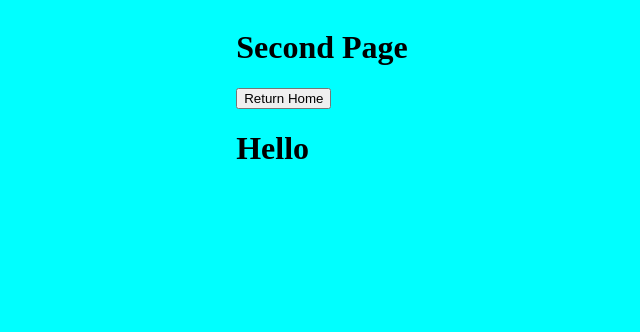
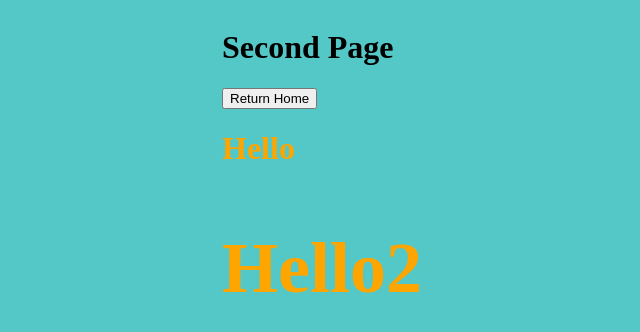
Before and after one commit to MichaelGalloway404/testReact, a React (Create React App) app: page /second in a window 1280 px wide. Shown: the top 332 px of the page, without its empty margins (318-958 px from the left). Built offline with nearby package versions, Linux system fonts and the light colour scheme.

Commit message:
testing props

```diff
--- a/src/components/Test.jsx
+++ b/src/components/Test.jsx
@@ -1,9 +1,12 @@
 import React from "react";
+import '../styles/index.css'
 
-function Test() {
+function Test(props) {
+  let className = props.primary ? 'primary' : '';
   return (
     <div>
-      <h1>Hello</h1>
+      <h1 className={className}>Hello</h1>
+      <h2 className={`${className} font-xl`}>Hello2</h2>
     </div>
   );
 }
--- a/src/index.js
+++ b/src/index.js
@@ -11,7 +11,7 @@ root.render(
   <React.StrictMode>
     <BrowserRouter>
       <App />
-      <Test />
+      <Test primary={true}/>
     </BrowserRouter>
   </React.StrictMode>
 );
--- a/src/pages/SecondPage.jsx
+++ b/src/pages/SecondPage.jsx
@@ -1,5 +1,4 @@
 import { useNavigate } from "react-router-dom";
-import "../styles/secondPage.css"
 
 function SecondPage() {
   const navigate = useNavigate();
--- a/src/styles/index.css
+++ b/src/styles/index.css
@@ -1,4 +1,13 @@
 body {
   display: flex;
   justify-content: center;
+  background-color: rgb(84, 199, 199);
 }
+
+.primary{
+  color: orange;
+}
+
+.font-xl{
+  font-size: 72px;
+}
--- a/src/styles/secondPage.css
+++ /dev/null
@@ -1,3 +0,0 @@
-body{
-    background-color: aqua;
-}
```
